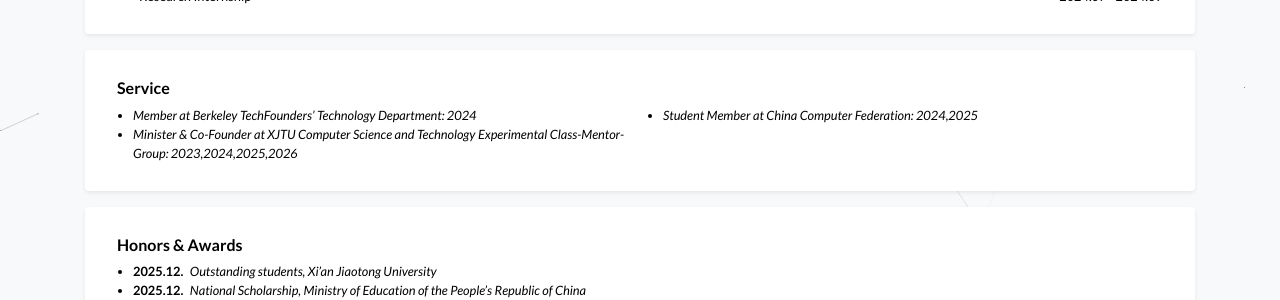
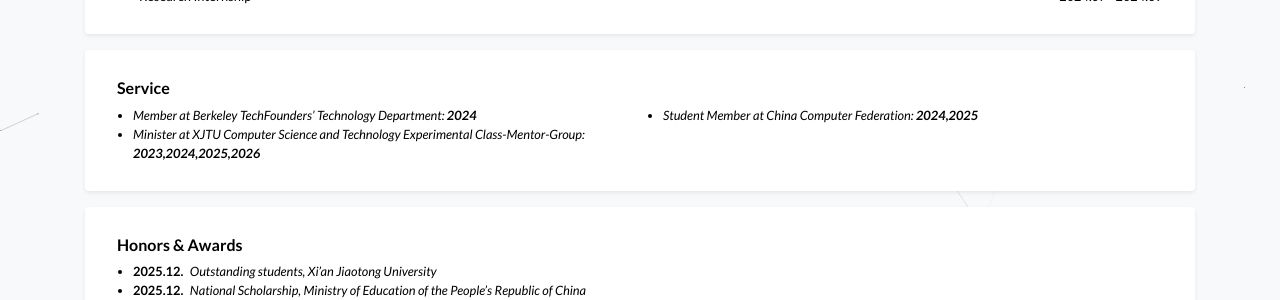
Before and after one commit to Lin-Shengxiang/Lin-Shengxiang.github.io, a Jekyll site: the page built from index.html, in a window 1280 px wide and 900 px high, scrolled down 763 px. Shown: the part 153-453 px from the top of the window. Built offline with Jekyll 4.4.1, drawn with Linux system fonts in a browser that asks for light colours; a style sheet for code colours, icons or effects is not loaded.

Commit message:
Update profile.yml

```diff
--- a/_data/profile.yml
+++ b/_data/profile.yml
@@ -61,11 +61,11 @@ experience:
     date: 2024.07 - 2024.09
 
 service:
-  - name: "Member at Berkeley TechFounders’ Technology Department: 2024"
+  - name: "Member at Berkeley TechFounders’ Technology Department: <strong>2024</strong>"
    # date: #2024.08 - 2024.12
-  - name: "Student Member at China Computer Federation: 2024,2025"
+  - name: "Student Member at China Computer Federation: <strong>2024,2025</strong>"
    # date: 2024.06 - present
-  - name: "Minister & Co-Founder at XJTU Computer Science and Technology Experimental Class-Mentor-Group: 2023,2024,2025,2026"
+  - name: "Minister at XJTU Computer Science and Technology Experimental Class-Mentor-Group: <strong>2023,2024,2025,2026</strong>"
    # date: 2023.09 - 2026.06
 
 
```
